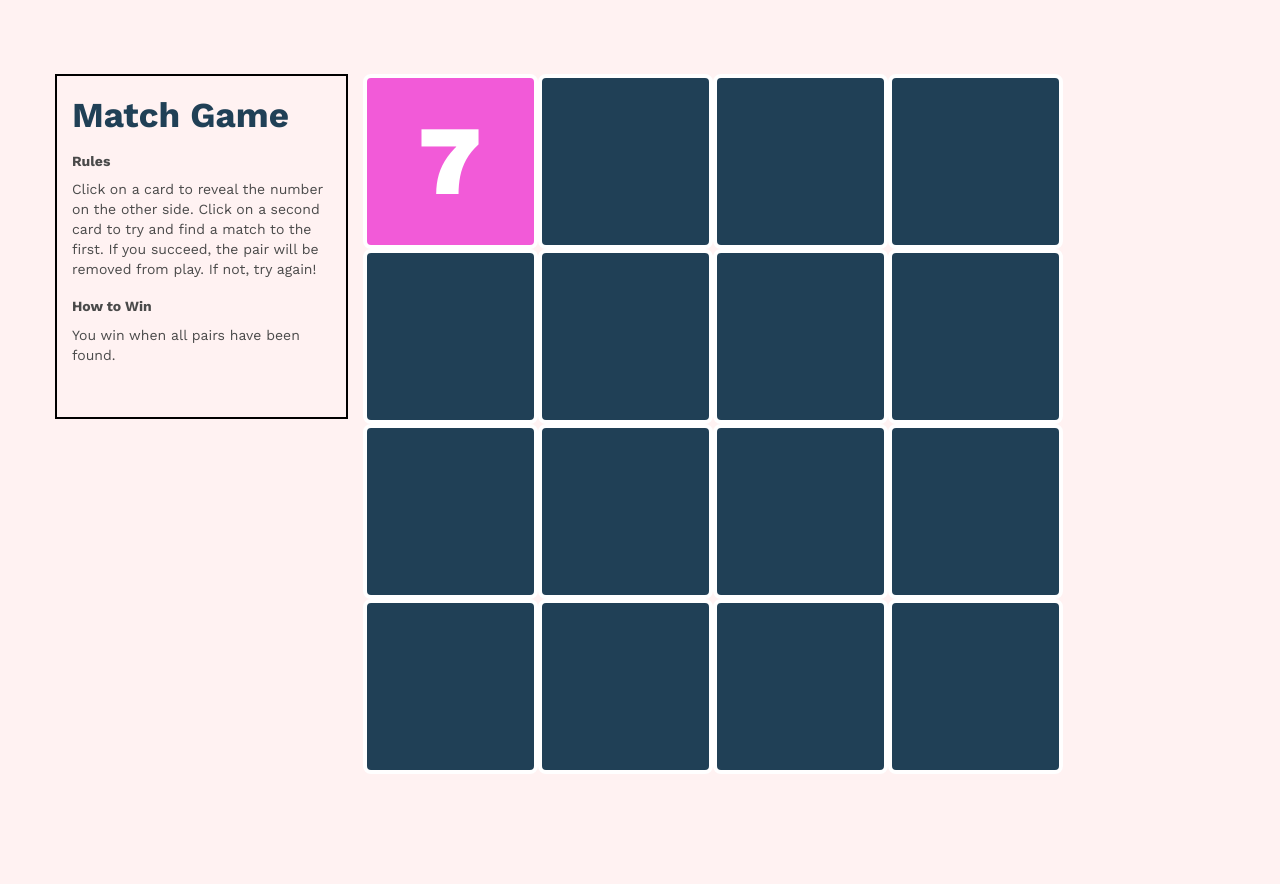
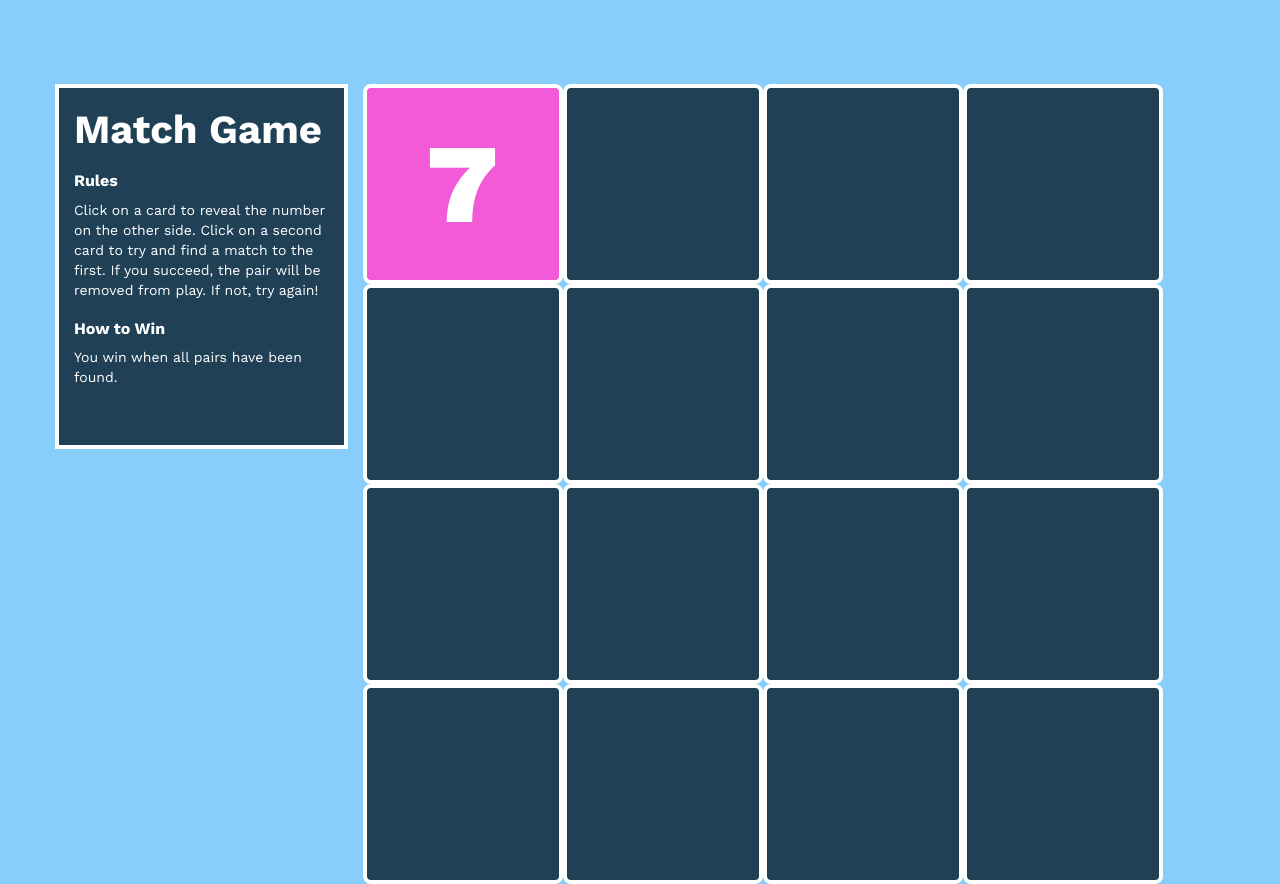
Before and after one commit to gina2014/MatchUpGame, a plain HTML site: page index.html in a window 1280 px wide. Both pictures are taken after a click on the element 450 px from the left and 161 px from the top of the page. Before the commit the page ends 800 px from the top, so only its background shows below. Drawn offline with nearby package versions, Linux system fonts and the light colour scheme.

Commit message:
Added updates to game and styling changes

```diff
--- a/resources/css/style.css
+++ b/resources/css/style.css
@@ -1,10 +1,10 @@
 html {
-  font-size: 14px;
+  font-size: 16px;
 }
 
 body {
   font-family: "Work Sans", "sans-serif";
-  background-color: rgb(255, 242, 242);
+  background-color: #87cefa; /*rgb(255, 242, 242);*/
   color: rgb(74, 74, 74);
 }
 
@@ -14,20 +14,28 @@ body {
 
 .container {
   padding-top: 5.25rem;
+  background-color: #87cefa;
 }
 
 #rules {
-  border: 2px solid black;
+  border: 4px solid #ffffff;
   padding-bottom: 3rem;
+  background-color: rgb(32, 64, 86);
 }
 
 #rules h2 {
   font-size: 2.5rem;
-  color: rgb(32, 64, 86);
+  color: white;/*rgb(32, 64, 86);*/
 }
+
 
 #rules h3 {
   font-size: 1rem;
+  color: white;
+}
+
+p {
+  color: white;
 }
 
 .card {
--- a/resources/js/match-game.js
+++ b/resources/js/match-game.js
@@ -16,16 +16,18 @@ function cardData(value, color, isFlipped)
   this.isFlipped = isFlipped;
 }
 
-function playBtnAudio(option)
+function playAudio(option)
 {
   if(option === 'btn')
   {
     var snd = new Audio("resources/audio/Click2.wav");
+    snd.volume = 0.1;
   }
   else if (option === 'win') {
-    var snd = new Audio("resources/audio/button-21.wav");
+    var snd = new Audio("resources/audio/Short_win_sound.wav");
+    snd.volume = 0.05;
   }
-  snd.volume = 0.1;
+
   snd.play();
 }
 
@@ -116,7 +118,7 @@ MatchGame.renderCards = function(cardValues, $game) {
       if(winCondition === false)
       {
         console.log("In the flipcard call to function");
-        playBtnAudio('btn');
+        playAudio('btn');
         MatchGame.flipCard($(this), $('#game'));
       }
   });
@@ -196,6 +198,7 @@ MatchGame.checkWin = function()
       console.log("Value is :", matchedCards[i].data('value'));
     }
     winCondition = true;
+    playAudio('win');
     MatchGame.createButton();
   }
   else {
@@ -219,7 +222,6 @@ MatchGame.createButton = function()
 
   btn.addEventListener ("click", function()
   {
-    playBtnAudio();
     window.setTimeout(function()
     {
       window.location.reload(true);
```
Also changed, not shown: 1 other file.
